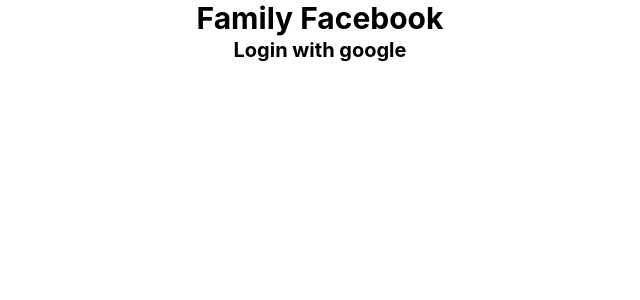
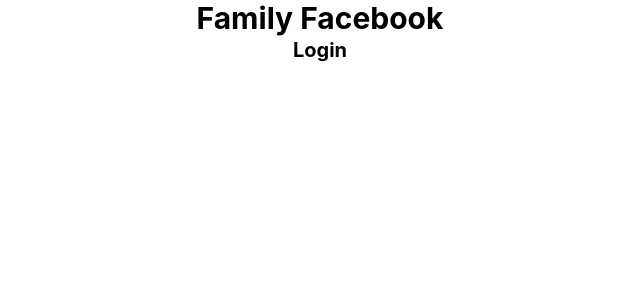
Before and after one commit to michaelsatumba/family-facebook, a Next.js app: page / in a window 1280 px wide. Shown: the top 300 px of the page, without its empty margins (320-960 px from the left). Built offline with nearby package versions, Linux system fonts and the light colour scheme.

Commit message:
firebase login

```diff
--- /dev/null
+++ b/firebase.js
@@ -0,0 +1,15 @@
+import { initializeApp } from 'firebase/app';
+import { getAuth, signInWithPopup, GoogleAuthProvider } from 'firebase/auth';
+
+const firebaseConfig = {
+	apiKey: 'AIzaSyDhPazuEj4O0TW9iXmhCzHcj7MUotEtweI',
+	authDomain: 'family-facebook.firebaseapp.com',
+	projectId: 'family-facebook',
+	storageBucket: 'family-facebook.appspot.com',
+	messagingSenderId: '429252768209',
+	appId: '1:429252768209:web:7bd85af5518f277761b0f0',
+};
+
+const app = initializeApp(firebaseConfig);
+
+export const authentication = getAuth(app);
--- a/package.json
+++ b/package.json
@@ -9,6 +9,7 @@
     "lint": "next lint"
   },
   "dependencies": {
+    "firebase": "^9.7.0",
     "next": "12.1.6",
     "react": "18.1.0",
     "react-dom": "18.1.0"
--- /dev/null
+++ b/pages/Home.js
@@ -0,0 +1,11 @@
+import React from 'react';
+
+function Home() {
+	return (
+		<div>
+			<p>Welcome</p>
+		</div>
+	);
+}
+
+export default Home;
--- a/pages/index.js
+++ b/pages/index.js
@@ -1,8 +1,23 @@
 import Head from 'next/head';
-import Image from 'next/image';
-import styles from '../styles/Home.module.css';
+import { authentication } from '../firebase';
+import { signInWithPopup, GoogleAuthProvider } from 'firebase/auth';
+import { useRouter } from 'next/router';
 
 export default function Home() {
+	const router = useRouter();
+
+	const signInWithGoogle = () => {
+		// alert('click');
+		const provider = new GoogleAuthProvider();
+		signInWithPopup(authentication, provider)
+			.then((re) => {
+				console.log(re);
+				router.push('/Home');
+			})
+			.catch((err) => {
+				console.log(err);
+			});
+	};
 	return (
 		<div>
 			<Head>
@@ -12,7 +27,11 @@
 			</Head>
 			<p className="flex justify-center text-3xl font-bold">Family Facebook</p>
 
-			<p className="flex justify-center text-xl font-bold">Login with google</p>
+			<div className="flex justify-center">
+				<button className="text-xl font-bold" onClick={signInWithGoogle}>
+					Login
+				</button>
+			</div>
 		</div>
 	);
 }
```
Also changed, not shown: 2 other files (tests, documents, lock files or other folders).
